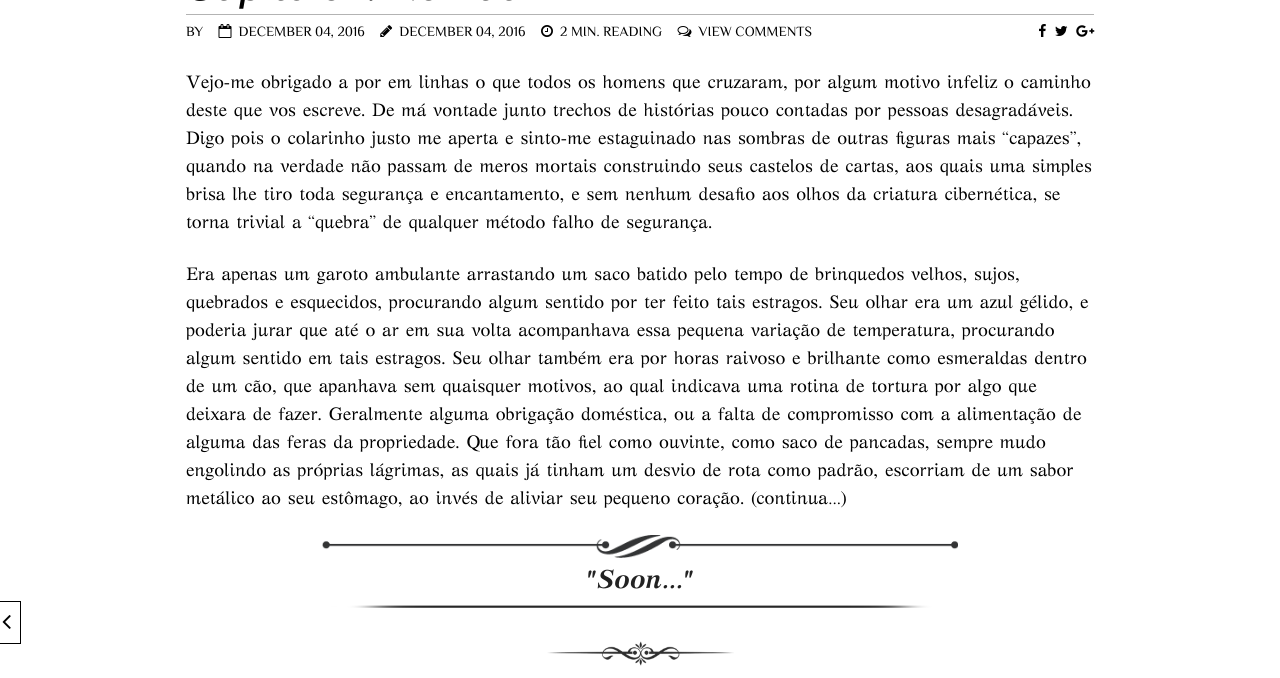
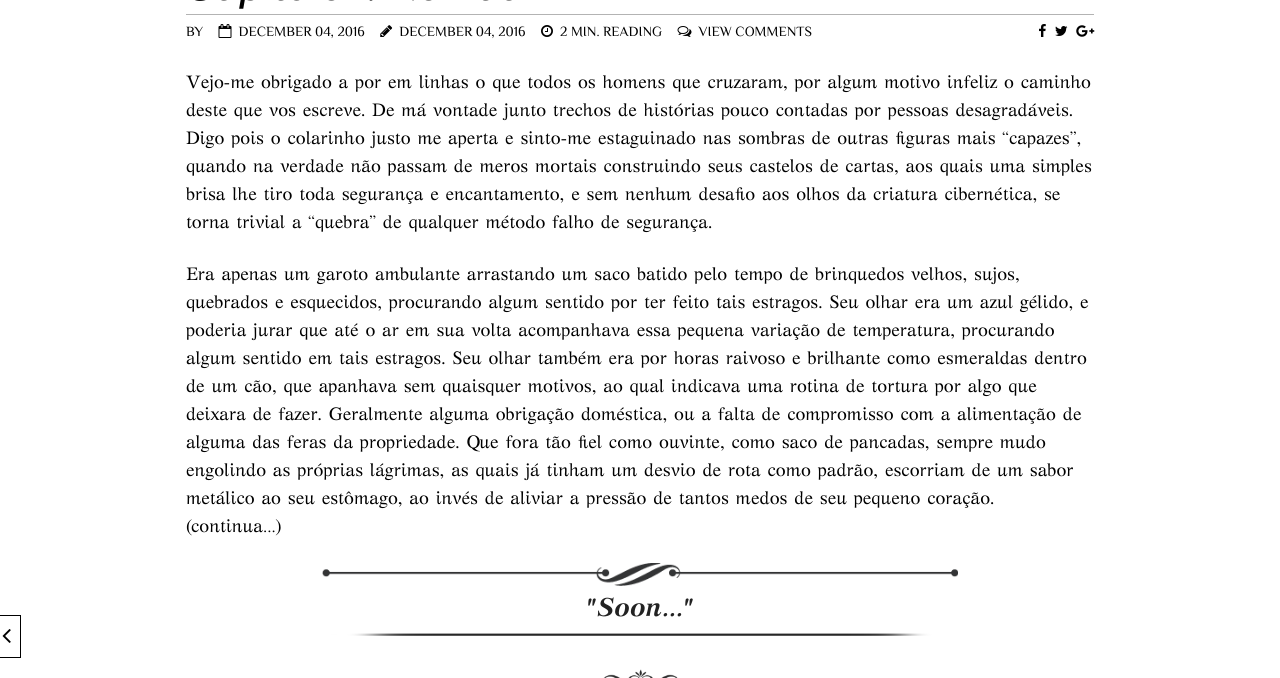
Before and after one commit to Agt-Morgu5/agt-morgu5.github.io, a Jekyll site: the page built from _posts/blog/views/2015-11-14-no-more-flags.md, in a window 1280 px wide and 900 px high, scrolled down 350 px, cut to the strip 0-678 px from the top of the window. Built offline with Jekyll 4.4.1, drawn with Linux system fonts in a browser that asks for light colours; nearby versions of some CDN libraries; comment, search, counter and statistics services are not loaded.

Commit message:
Update 2015-11-14-no-more-flags.md

```diff
--- a/_posts/blog/views/2015-11-14-no-more-flags.md
+++ b/_posts/blog/views/2015-11-14-no-more-flags.md
@@ -12,7 +12,7 @@
 ---
 Vejo-me obrigado a por em linhas o que  todos os homens que cruzaram, por algum motivo infeliz o caminho deste que vos escreve. De má vontade junto trechos de histórias pouco contadas por pessoas desagradáveis. Digo pois o colarinho justo me aperta e sinto-me estaguinado nas sombras de outras figuras mais “capazes”, quando na verdade não passam de meros mortais construindo seus castelos de cartas, aos quais uma simples brisa lhe tiro toda segurança e encantamento, e sem nenhum desafio aos olhos da criatura cibernética, se torna trivial a “quebra” de qualquer método falho de segurança.
 
-Era apenas um garoto ambulante arrastando um saco batido pelo tempo de brinquedos velhos, sujos, quebrados e esquecidos, procurando algum sentido por ter feito tais estragos. Seu olhar era um azul gélido, e poderia jurar que até o ar em sua volta acompanhava essa pequena variação de temperatura, procurando algum sentido em tais estragos. Seu olhar também era por horas raivoso e brilhante como esmeraldas dentro de um cão, que apanhava sem quaisquer motivos, ao qual indicava uma rotina de tortura por algo que deixara de fazer. Geralmente alguma obrigação doméstica, ou a falta de compromisso com a alimentação de alguma das feras da propriedade. Que fora tão fiel como ouvinte, como saco de pancadas, sempre mudo engolindo as próprias lágrimas, as quais já tinham um desvio de rota como padrão, escorriam de um sabor metálico ao seu estômago, ao invés de aliviar seu pequeno coração. (continua...)
+Era apenas um garoto ambulante arrastando um saco batido pelo tempo de brinquedos velhos, sujos, quebrados e esquecidos, procurando algum sentido por ter feito tais estragos. Seu olhar era um azul gélido, e poderia jurar que até o ar em sua volta acompanhava essa pequena variação de temperatura, procurando algum sentido em tais estragos. Seu olhar também era por horas raivoso e brilhante como esmeraldas dentro de um cão, que apanhava sem quaisquer motivos, ao qual indicava uma rotina de tortura por algo que deixara de fazer. Geralmente alguma obrigação doméstica, ou a falta de compromisso com a alimentação de alguma das feras da propriedade. Que fora tão fiel como ouvinte, como saco de pancadas, sempre mudo engolindo as próprias lágrimas, as quais já tinham um desvio de rota como padrão, escorriam de um sabor metálico ao seu estômago, ao invés de aliviar a pressão de tantos medos de seu pequeno coração. (continua...)
 
 <div class="central-quote">"Soon..."</div>
 
```
